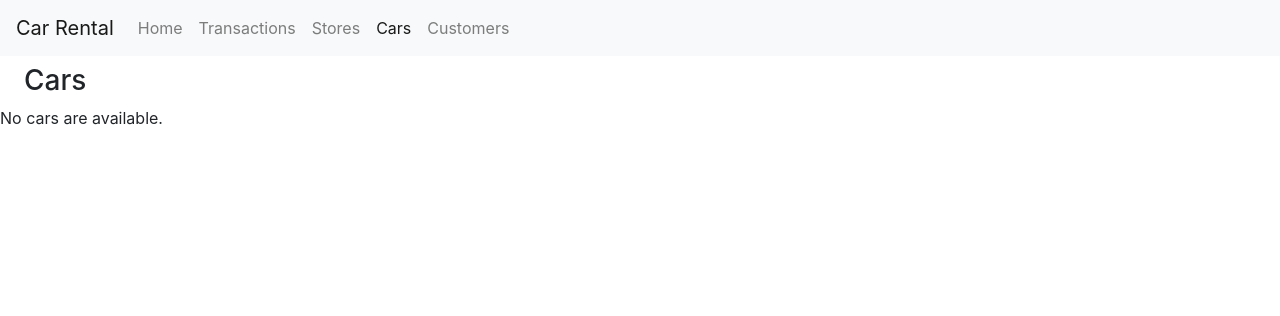
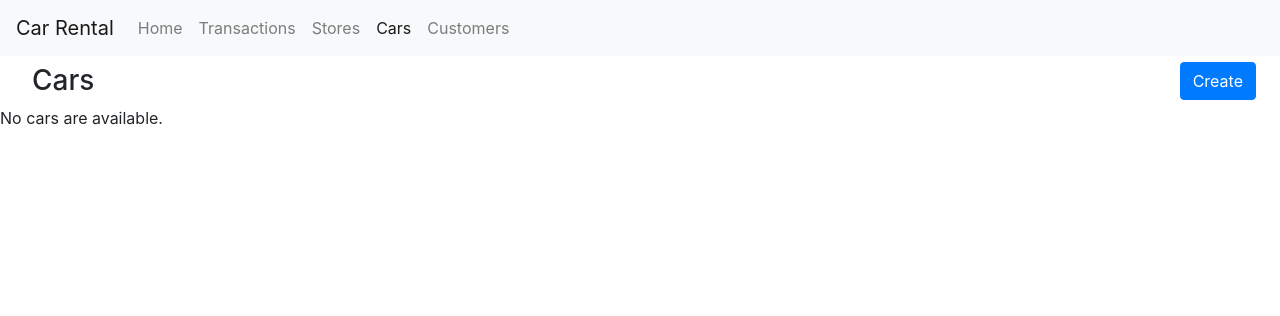
Before and after one commit to thomasvogelaar/IFB299, a Django app: page /cars in a window 1280 px wide. Shown: the top 316 px of the page. Run offline with Django 3.2, Linux system fonts and the light colour scheme; the visitor is signed in with stand-in values (Sample User, id 1); data that the repository does not hold is empty; some libraries are stand-ins or nearby versions.

Commit message:
Bug fixes, code cleanup and adding create buttons (they do nothing).

```diff
--- a/carrental/core/forms.py
+++ b/carrental/core/forms.py
@@ -2,14 +2,14 @@ from django import forms
 from bootstrap_datepicker_plus import DatePickerInput
 
 class TransactionsGetForm(forms.Form):
-    start_date = forms.DateField(label="Start Date", widget=DatePickerInput(attrs={'class': 'form-control' }))
-    end_date = forms.DateField(label="End Date", widget=DatePickerInput(attrs={'class': 'form-control' }))
+    """ This form is found at the top of the transctions list """
     media_choices = (('table', 'Table'), ('line', 'Line Graph'), ('pie', 'Pie Graph'), ('bar', 'Bar Graph'))
     start_date = forms.DateField(label="Start Date", widget=DatePickerInput(attrs={ 'class': 'form-control' }))
     end_date = forms.DateField(label="End Date", widget=DatePickerInput(attrs={ 'class': 'form-control' }))
     media_type = forms.ChoiceField(choices=media_choices, widget=forms.Select(attrs={ 'class': 'form-control' }))
 
 class CarRecommendForm(forms.Form):
+    """ This is the car recommendation form """
     make = forms.CharField(required=False)
     model = forms.CharField(required=False)
     car_age = forms.ChoiceField(required=False)
--- a/carrental/core/helpers/transactions.py
+++ b/carrental/core/helpers/transactions.py
@@ -82,4 +82,4 @@ def get_transactions_by_dates(start_date, end_date):
         time__gte=start_date
     ).filter(
         time__lte=end_date
-    ).order_by('-time')
+    ).order_by('-id')
--- a/carrental/core/views.py
+++ b/carrental/core/views.py
@@ -135,6 +135,8 @@ def transactionlist(request):
                 chart = create_chart(transactions, start_date, end_date, 'pie')
             elif form.cleaned_data['media_type'] == 'bar':
                 chart = create_chart(transactions, start_date, end_date, 'bar')
+            else:
+                chart = {}
             transactions_paginator = paginator.Paginator(transactions, transactions_per_page)
             try:
                 transactions_page_obj = transactions_paginator.page(request.GET.get("page"))
--- a/carrental/import.py
+++ b/carrental/import.py
@@ -4,7 +4,7 @@ import sys
 import os
 import django
 
-project_dir = "/Users/deanm/source/repos/djangoWebsite/carrental/"
+project_dir = "../carrental/"
 
 sys.path.append(project_dir)
 
@@ -14,7 +14,7 @@ django.setup()
 
 from core.models import Store
 
-data = csv.reader(open("/Users/deanm/source/repos/djangoWebsite/carrental/Data/Store.csv"), delimiter = ",")
+data = csv.reader(open("./Data/Store.csv"), delimiter = ",")
 
 for row in Store:
     if row[0] != 'create_data':
--- a/carrental/templates/core/car_list.html
+++ b/carrental/templates/core/car_list.html
@@ -2,7 +2,10 @@
 {% block nav-cars %}<a class="nav-link active" href="/cars">Cars</a>{% endblock %}
 
 {% block content %}
-<h3 class="pl-4 pt-2">Cars</h3>
+<div class="px-2 d-flex mt-auto align-items-center justify-content-between">
+    <h3 class="pl-4 pt-2">Cars</h3>
+    <button class="btn btn-primary mr-3" style="height: 38px;">Create</button>
+</div>
     {% if car_list %}
         <div class="table-responsive pl-4 pr-4 pt-1">
             <table class="table">
--- a/carrental/templates/core/customer_list.html
+++ b/carrental/templates/core/customer_list.html
@@ -2,7 +2,10 @@
 {% block nav-customers %}<a class="nav-link active" href="/customers">Customers</a>{% endblock %}
 
 {% block content %}
-<h3 class="pl-4 pt-2">Customers</h3>
+<div class="px-2 d-flex mt-auto align-items-center justify-content-between">
+    <h3 class="pl-4 pt-2">Customers</h3>
+    <button class="btn btn-primary mr-3" style="height: 38px;">Create</button>
+</div>
     {% if customer_list %}
         <div class="table-responsive pl-4 pr-4 pt-1">
             <table class="table">
--- a/carrental/templates/core/store_list.html
+++ b/carrental/templates/core/store_list.html
@@ -2,7 +2,10 @@
 {% block nav-stores %}<a class="nav-link active" href="/stores">Stores</a>{% endblock %}
 
 {% block content %}
-<h3 class="pl-4 pt-2">Stores</h3>
+<div class="px-2 d-flex mt-auto align-items-center justify-content-between">
+    <h3 class="pl-4 pt-2">Stores</h3>
+    <button class="btn btn-primary mr-3" style="height: 38px;">Create</button>
+</div>
     {% if store_list %}
         <div class="table-responsive pl-4 pr-4 pt-1">
             <table class="table">
```
